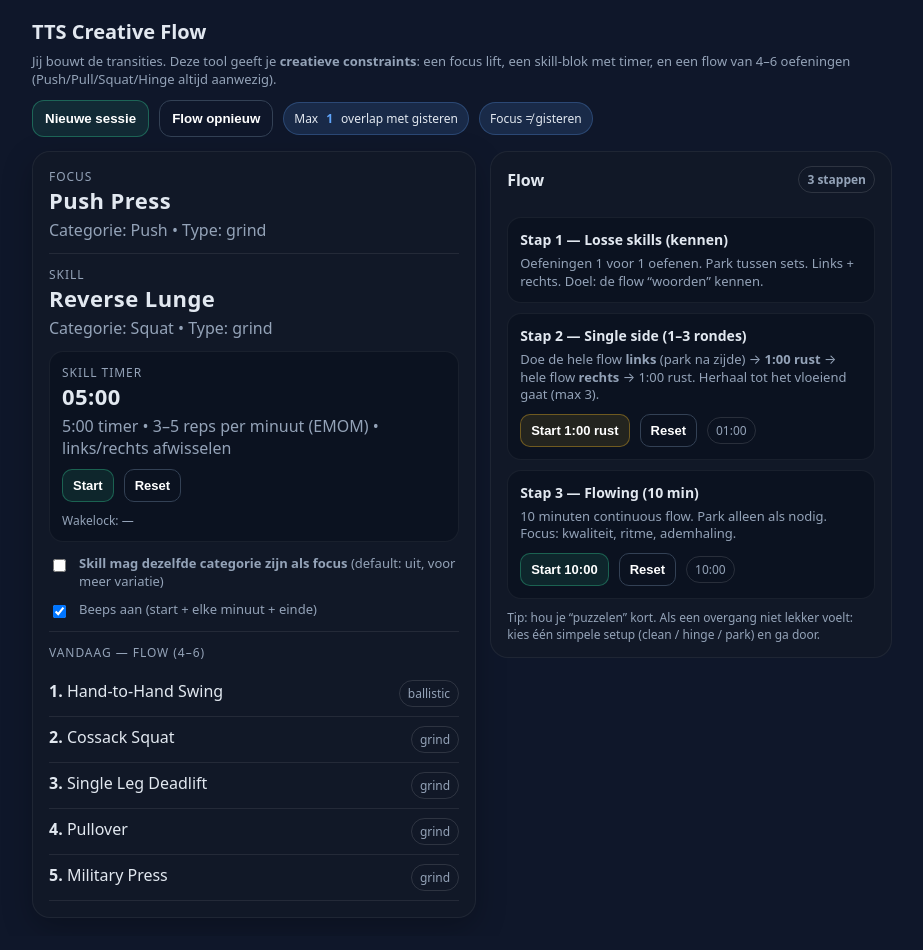
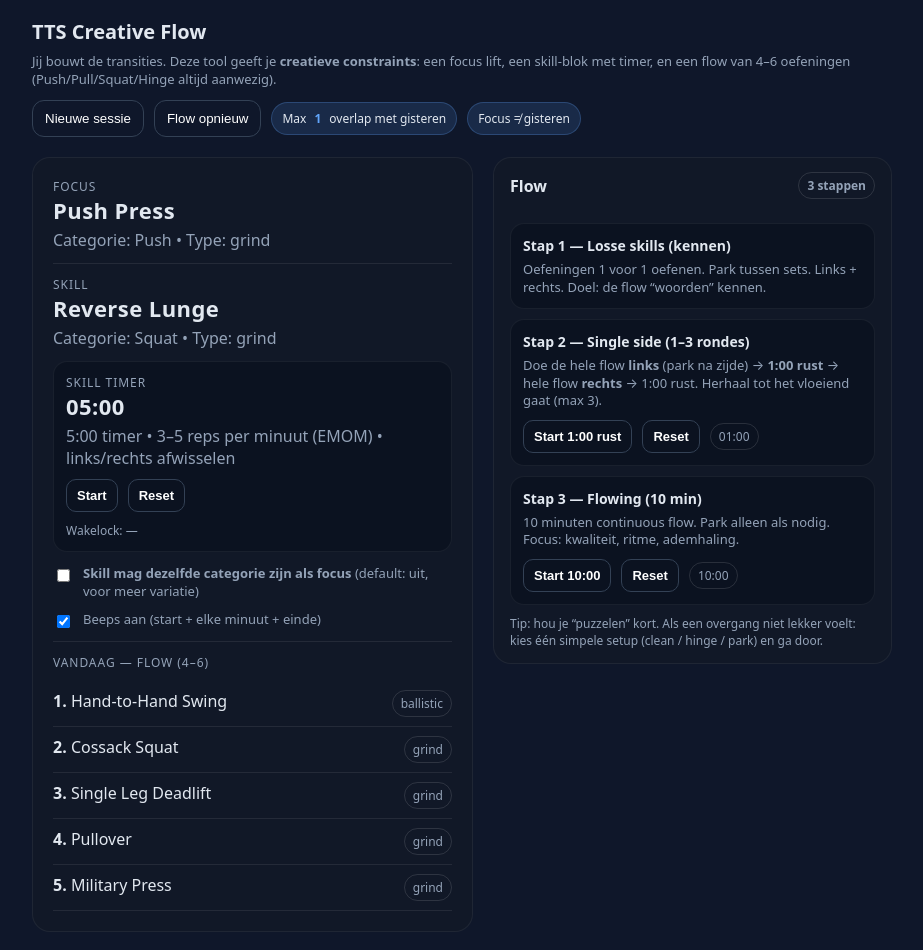
Before and after one commit to Tjerr88/KettlebellFlowing, a plain HTML site: page index.html in a window 1280 px wide. Shown: the whole page, without its empty margins (178-1101 px from the left). Drawn offline with Linux system fonts and the light colour scheme.

Commit message:
Adjust grid spacing and button styles in index.html

```diff
--- a/index.html
+++ b/index.html
@@ -19,15 +19,15 @@
     .wrap{max-width:860px; margin:0 auto}
     h1{font-size:20px; margin:0 0 8px 0}
     .sub{font-size:13px; color:var(--muted); line-height:1.35}
-    .grid{display:grid; gap:14px; margin-top:14px}
+    .grid{display:grid; gap:20px; margin-top:20px}
     @media(min-width:860px){ .grid{grid-template-columns: 1.05fr .95fr} }
     .card{
       background:var(--panel); border:1px solid rgba(255,255,255,.06);
-      border-radius:18px; padding:16px;
-      box-shadow: 0 10px 30px rgba(0,0,0,.25);
+      border-radius:18px; padding:20px;
+
     }
     .row{display:flex; gap:10px; flex-wrap:wrap; align-items:center}
-    .pill{
+    .pill{display:none;
       display:inline-flex; align-items:center; gap:8px;
       padding:7px 10px; border-radius:999px;
       background:rgba(96,165,250,.14);
@@ -37,20 +37,20 @@
     .pill b{color:var(--accent)}
     .btn{
       appearance:none; border:1px solid var(--line);
-      background:#1e293b; color:white;
+      background:transparent; color:white;
       padding:10px 12px; border-radius:12px;
-      font-weight:700; cursor:pointer;
+      font-weight:500; cursor:pointer;
     }
     .btn:hover{background:#334155}
     .btn:active{transform:translateY(1px)}
     .btn.secondary{background:transparent}
     .btn.secondary:hover{background:rgba(148,163,184,.12)}
-    .btn.good{border-color:rgba(52,211,153,.35); background:rgba(52,211,153,.10)}
-    .btn.warn{border-color:rgba(251,191,36,.35); background:rgba(251,191,36,.10)}
+
+
     .btn.small{padding:8px 10px; font-size:13px; font-weight:700; border-radius:10px}
     .hr{height:1px; background:rgba(255,255,255,.08); margin:12px 0}
     .kicker{font-size:12px; letter-spacing:.08em; text-transform:uppercase; color:var(--muted)}
-    .big{font-size:22px; font-weight:900; letter-spacing:.02em}
+    .big{font-size:22px; font-weight:600; letter-spacing:.02em}
     .muted{color:var(--muted)}
     .list{margin:10px 0 0 0; padding:0; list-style:none}
     .list li{
```
